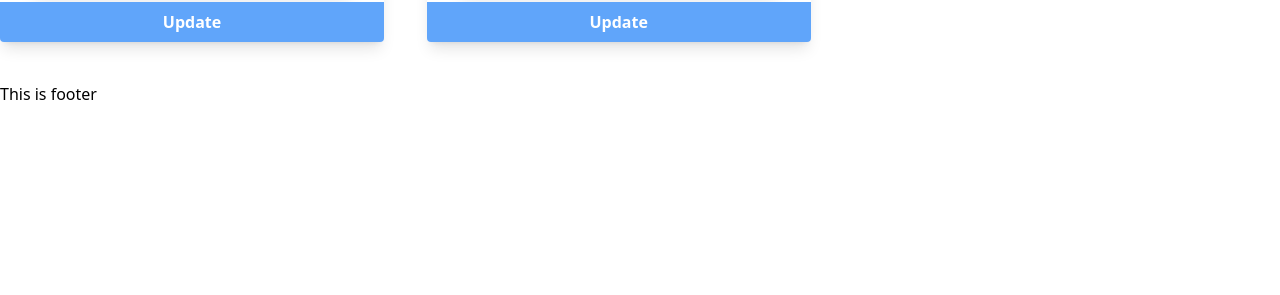
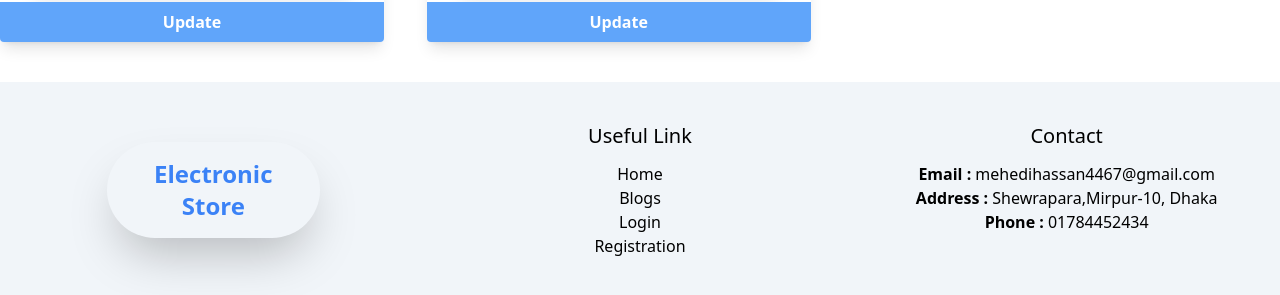
Before and after one commit to Mehedi4467/warehouse-management-client-side, a React (Create React App) app: page / in a window 1280 px wide. Shown: the part 2016-2311 px from the top of the page. Before the commit the page ends 2122 px from the top, so only its background shows below. Built offline with nearby package versions, Linux system fonts and the light colour scheme.

Commit message:
footer section design complated

```diff
--- a/src/shared/Footer/Footer.js
+++ b/src/shared/Footer/Footer.js
@@ -1,10 +1,48 @@
 import React from "react";
+import { Link } from "react-router-dom";
 
 const Footer = () => {
   return (
-    <div>
+    <div className="py-10 bg-slate-100">
       <div className="container mx-auto">
-        <h1>This is footer</h1>
+        <div className="grid grid-cols-1 md:grid-cols-3 mx-auto text-center  justify-center">
+          <div className="flex justify-center items-center">
+            <Link
+              className="text-2xl flex items-center justify-center text-blue-500 font-bold shadow-2xl w-1/2 p-4 rounded-full"
+              to="/"
+            >
+              Electronic Store
+            </Link>
+          </div>
+
+          <div className="my-10 md:my-0">
+            <h1 className="text-xl pb-3">Useful Link</h1>
+            <Link className="block hover:text-orange-500" to="/">
+              Home
+            </Link>
+            <Link className="block hover:text-orange-500" to="/blogs">
+              Blogs
+            </Link>
+            <Link className="block hover:text-orange-500" to="/login">
+              Login
+            </Link>
+            <Link className="block hover:text-orange-500" to="/reg">
+              Registration
+            </Link>
+          </div>
+          <div className="">
+            <h1 className="text-xl pb-3">Contact</h1>
+            <p>
+              <b>Email :</b> mehedihassan4467@gmail.com
+            </p>
+            <p>
+              <b>Address :</b> Shewrapara,Mirpur-10, Dhaka
+            </p>
+            <p>
+              <b>Phone :</b> 01784452434
+            </p>
+          </div>
+        </div>
       </div>
     </div>
   );
```
